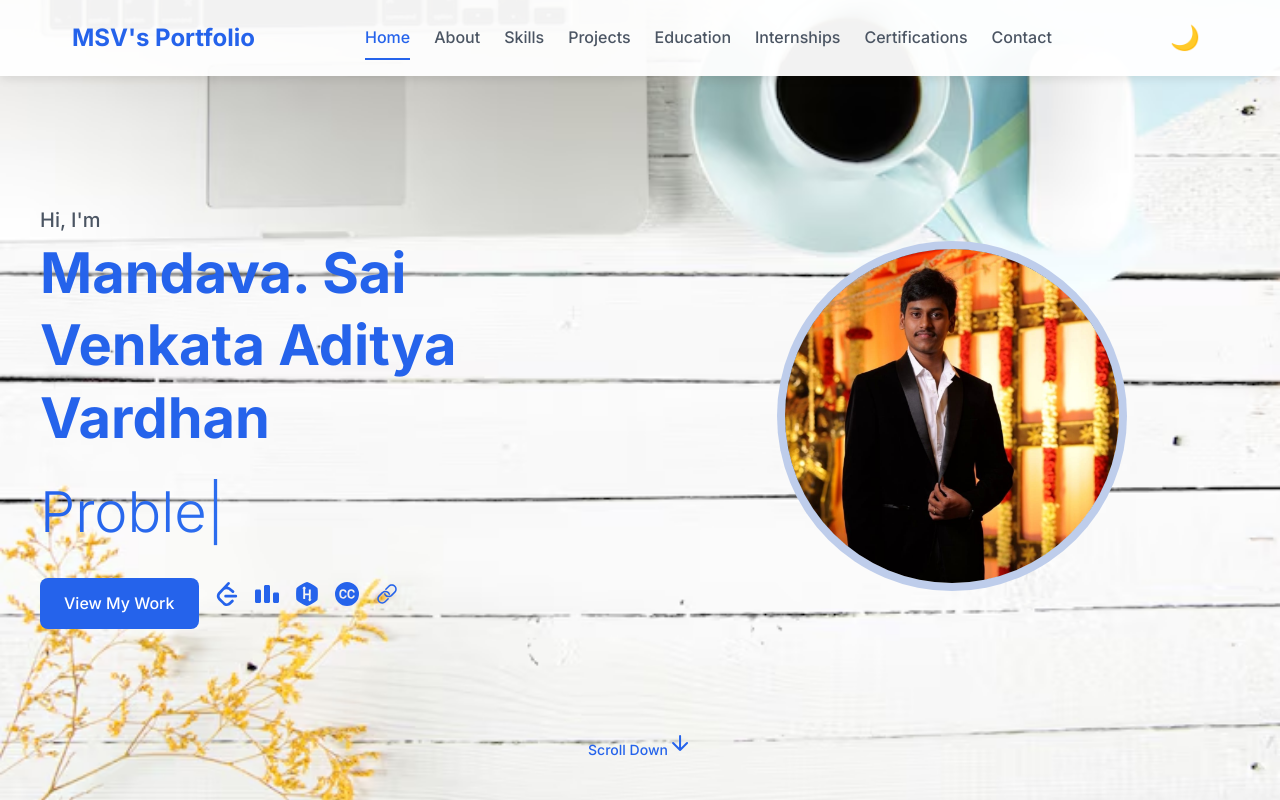
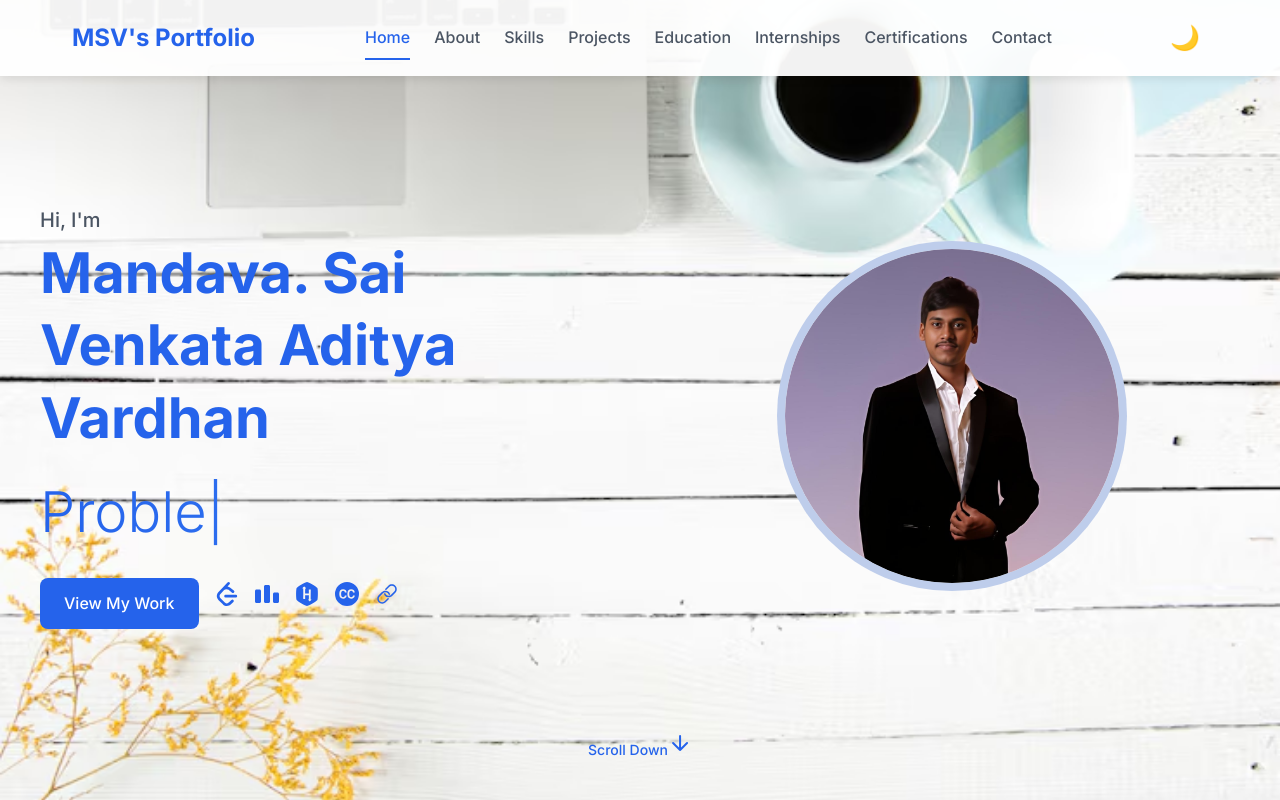
Before and after one commit to MSVAditya/Portfolio, a React (Create React App) app: page / in a window 1280 px wide. Shown: the top 800 px of the page. Built offline with nearby package versions, Linux system fonts and the light colour scheme.

Commit message:
Home page Updated

```diff
--- a/src/components/Home/Home.js
+++ b/src/components/Home/Home.js
@@ -177,7 +177,7 @@ const Home = () => {
           >
             <div className="image-wrapper">
               <div className="placeholder-image">
-                <img src={process.env.PUBLIC_URL + '/images/Myphoto.jpg'} alt='Your Snap' className='profile-photo'/>
+                <img src={process.env.PUBLIC_URL + '/images/MyPhoto.png'} alt='Your Snap' className='profile-photo'/>
               </div>
             </div>
           </div>
```
Also changed, not shown: public/images/MyPhoto.png (added), public/images/Myphoto.jpg (deleted).
